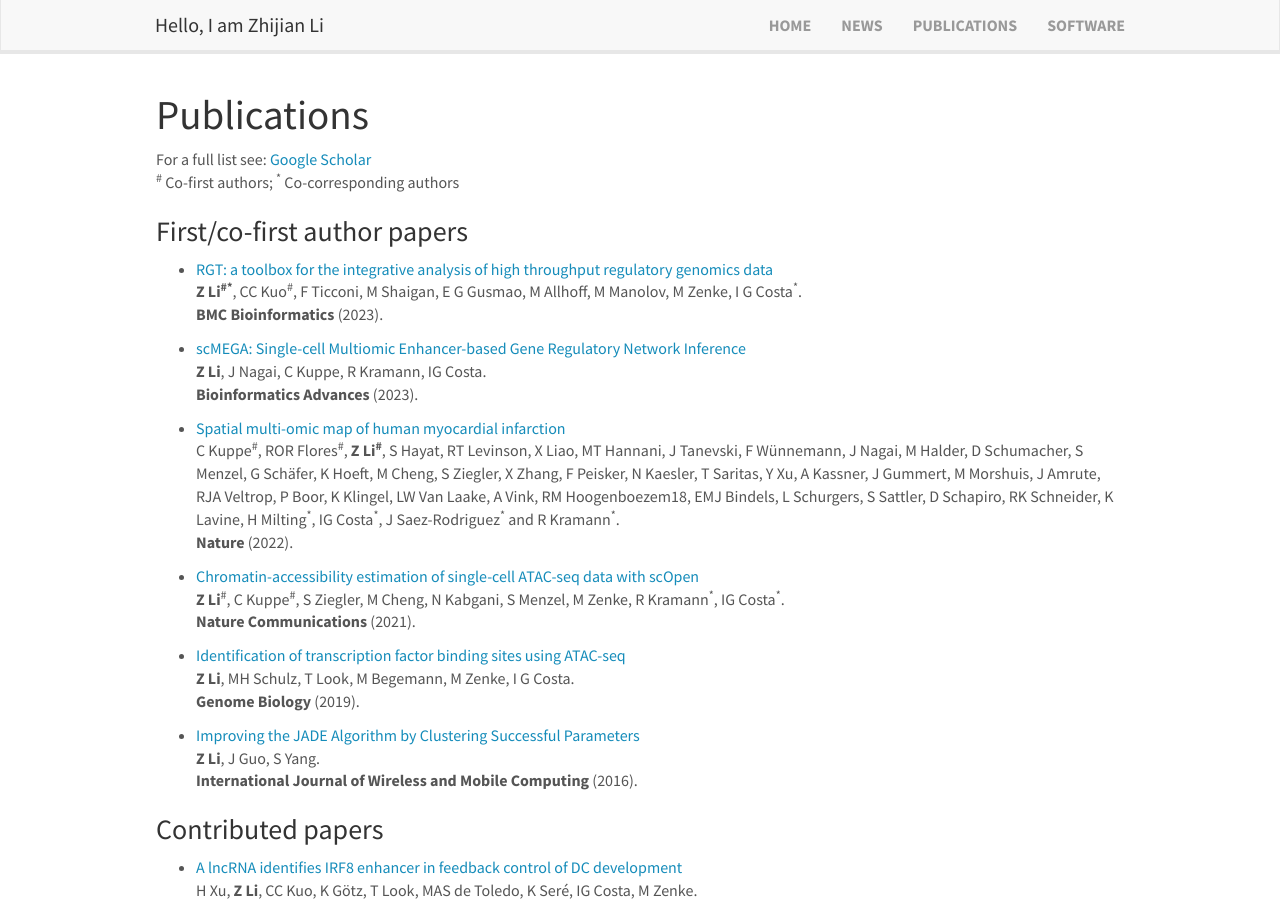
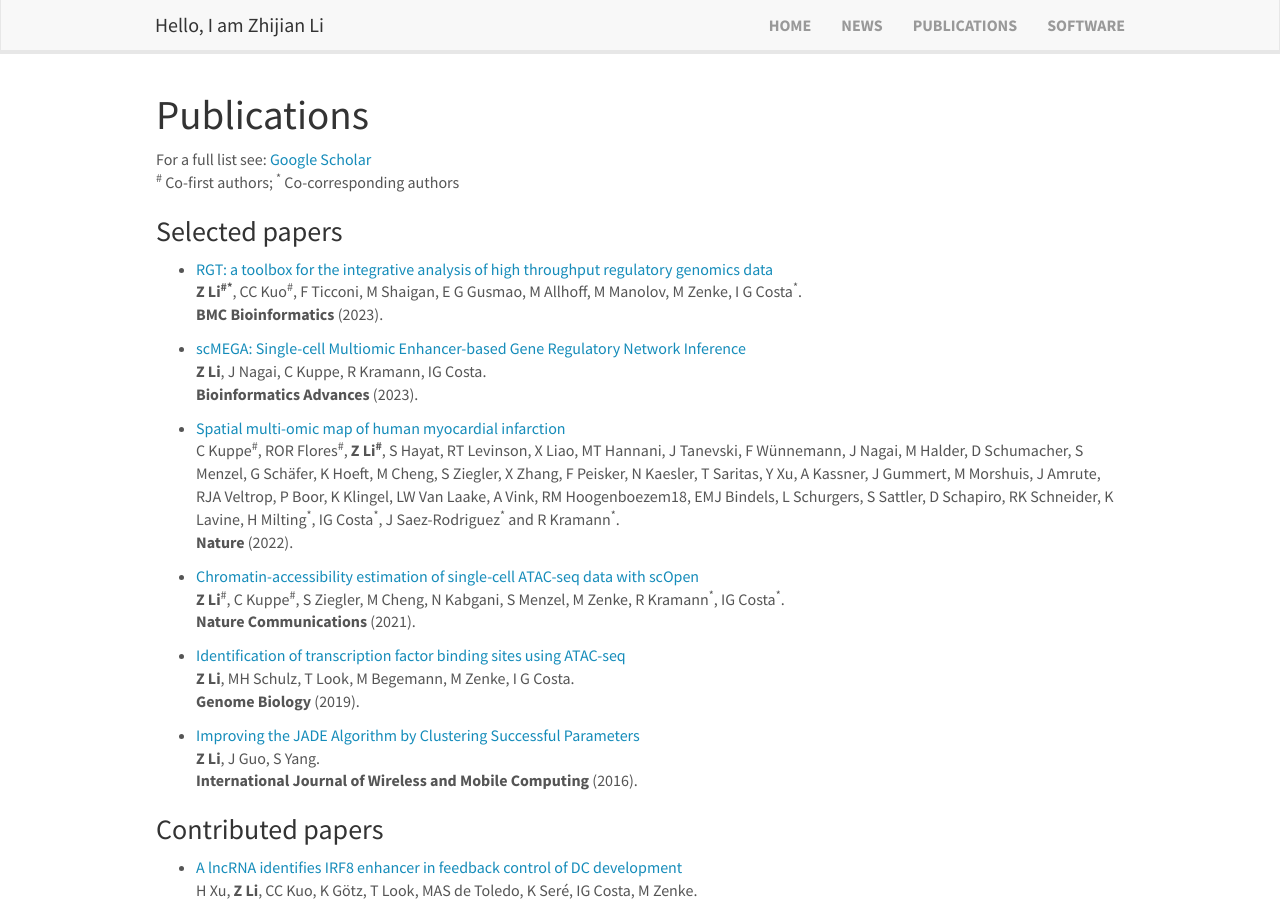
Before and after one commit to lzj1769/lzj1769.github.io, a Jekyll site: the page built from _pages/publications.md, in a window 1280 px wide and 900 px high. Built offline with Jekyll 4.4.1, drawn with Linux system fonts in a browser that asks for light colours; nearby versions of some CDN libraries.

```diff
--- a/_pages/publications.md
+++ b/_pages/publications.md
@@ -10,7 +10,7 @@ permalink: /publications/
 For a full list see: [Google Scholar](https://scholar.google.de/citations?user=xG5HYekAAAAJ&hl=en)
 <sup>\#</sup> Co-first authors; <sup>\*</sup> Co-corresponding authors
 
-### First/co-first author papers
+### Selected papers
 
 * [RGT: a toolbox for the integrative analysis of high throughput regulatory genomics data](https://bmcbioinformatics.biomedcentral.com/articles/10.1186/s12859-023-05184-5) \
 **Z Li<sup>\#\*</sup>**, CC Kuo<sup>\#</sup>, F Ticconi, M Shaigan, E G Gusmao, M Allhoff, M Manolov, M Zenke, I G Costa<sup>\*</sup>.\
```
